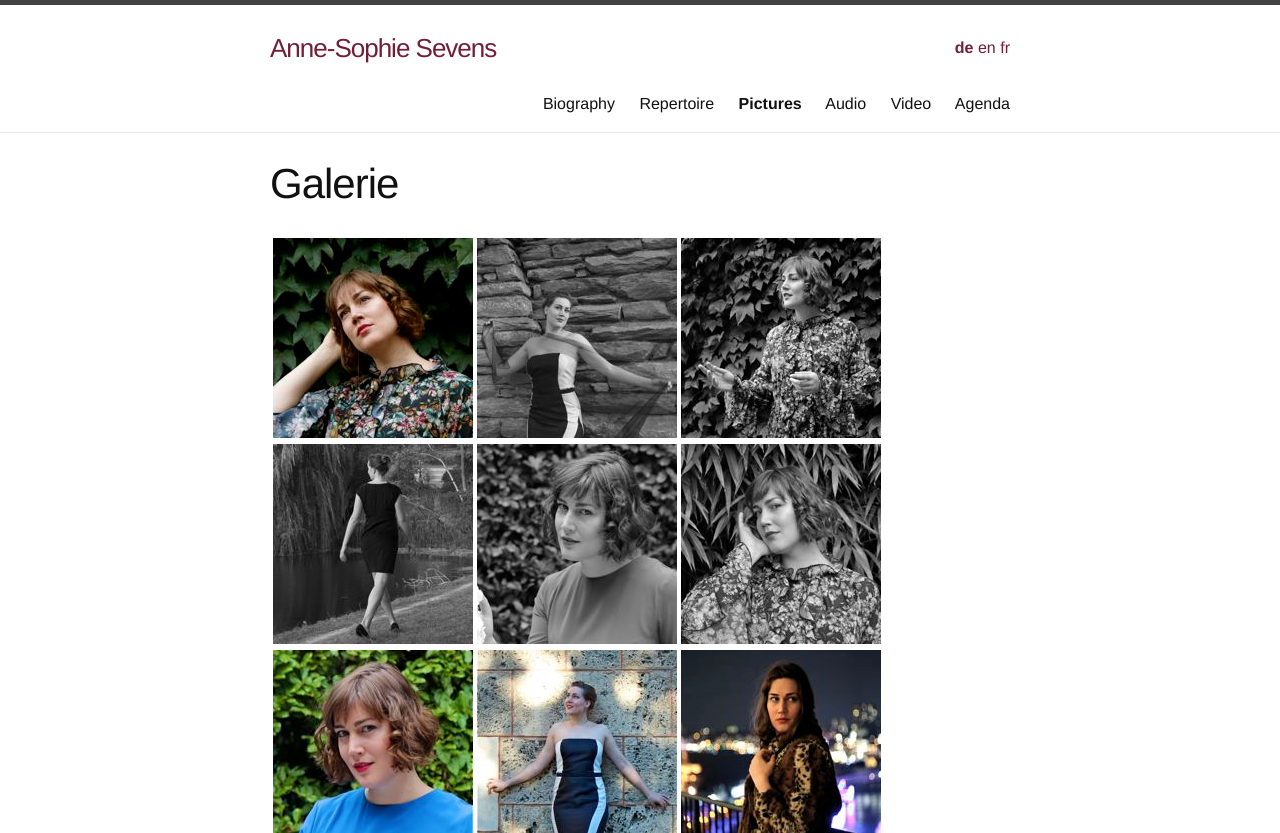
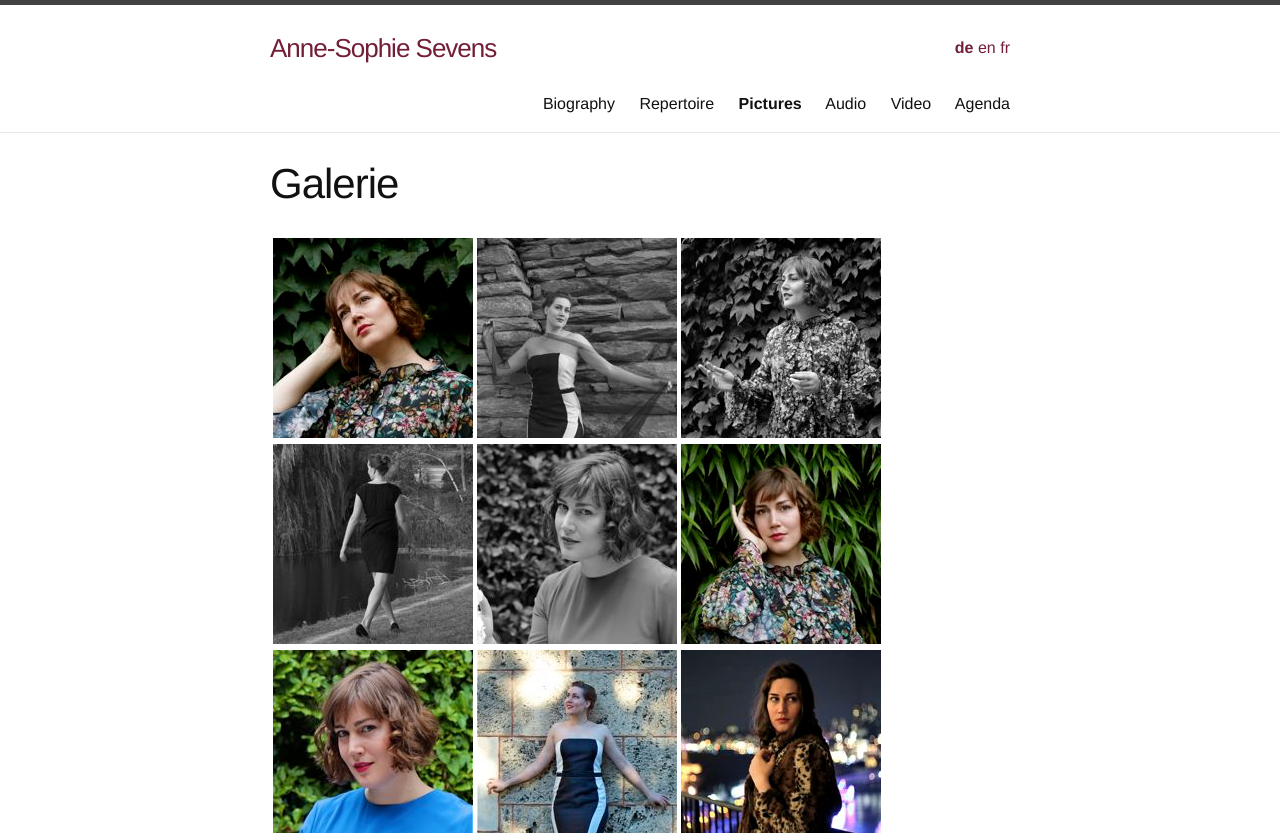
Before and after one commit to annesophie-sevens/annesophie-sevens.github.io, a Jekyll site: the page built from pictures-de.md, in a window 1280 px wide. Shown: the top 833 px of the page. Built offline with Jekyll 4.4.1, drawn with Linux system fonts in a browser that asks for light colours; grey boxes are pictures that could not be loaded.

Commit message:
Update pictures-de.md

```diff
--- a/pictures-de.md
+++ b/pictures-de.md
@@ -8,7 +8,7 @@
 
 | <a href="/assets/20.JPG"> ![]({{ site.baseurl }}/assets/20_thumbnail.jpg) </a> | <a href="/assets/a5.jpg"> ![]({{ site.baseurl }}/assets/a5-thumbnail.jpg) </a> | <a href="/assets/21.JPG">  ![]({{ site.baseurl }}/assets/21_thumbnail.jpg) </a> |
 
-| <a href="/assets/LOOP.JPG"> ![]({{ site.baseurl }}/assets/LOOP 1.jpg) </a> | <a href="/assets/BLOEM 1.JPG"> ![]({{ site.baseurl }}/assets/bloem.jpg) </a> | <a href="/assets/24.JPG">![]({{ site.baseurl }}/assets/24_thumbnail.jpg) </a> |
+| <a href="/assets/LOOP.JPG"> ![]({{ site.baseurl }}/assets/LOOP 1.jpg) </a> | <a href="/assets/BLOEM 1.JPG"> ![]({{ site.baseurl }}/assets/bloem.jpg) </a> | <a href="/assets/HAND 1.JPG">![]({{ site.baseurl }}/assets/HAND.jpg) </a> |
 
 |  <a href="/assets/25.jpg">  ![]({{ site.baseurl }}/assets/25_thumbnail.jpg) </a> | <a href="/assets/MUUR 1.JPG"> ![]({{ site.baseurl }}/assets/MUUR.jpg) </a>|<a href="/assets/b2.jpg"> ![]({{ site.baseurl }}/assets/b2-thumbnail.jpg) </a>|
 
```
